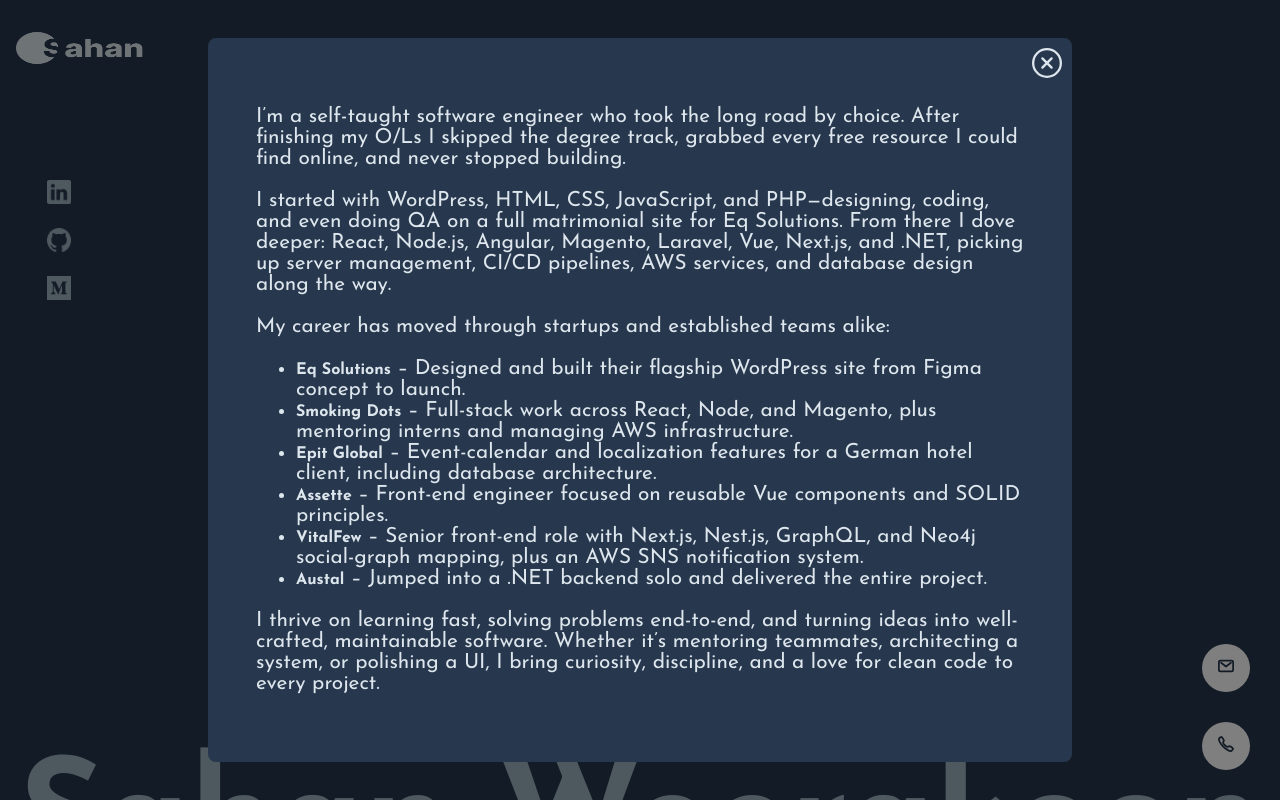
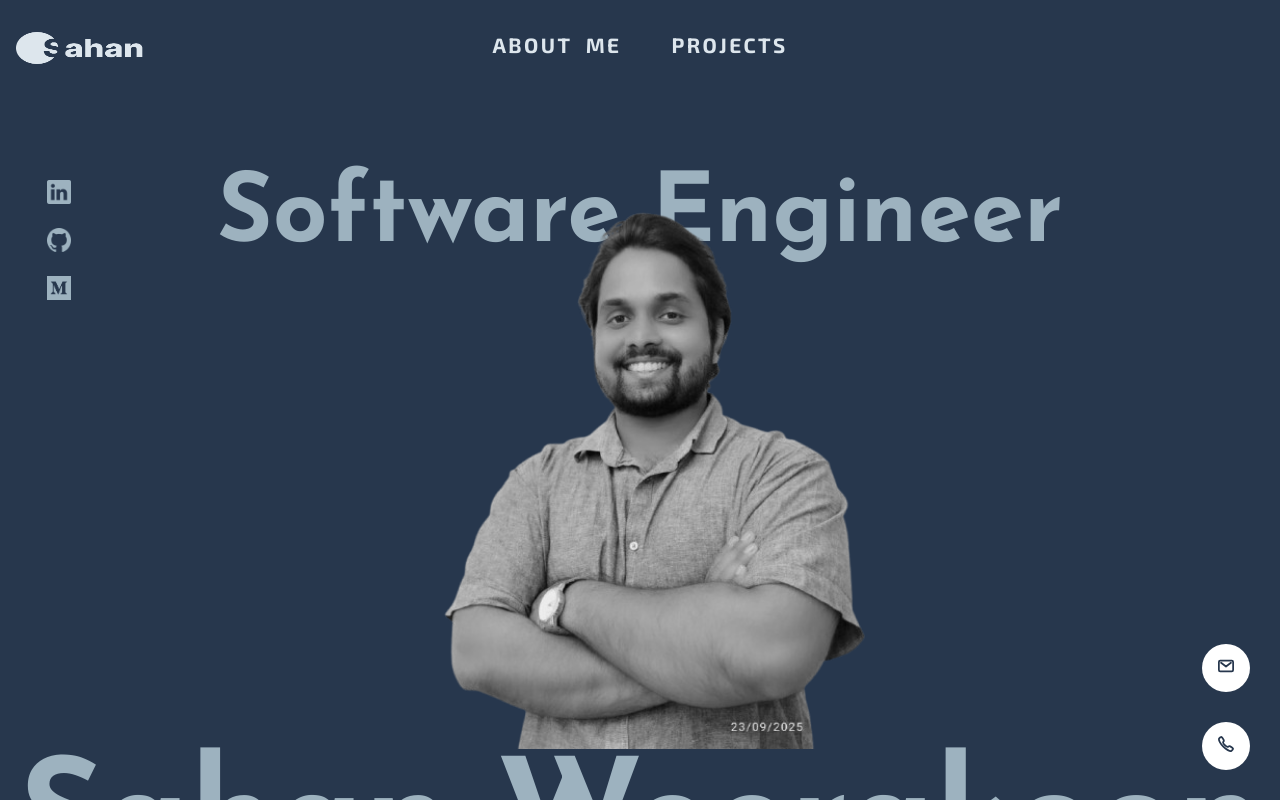
Before and after one commit to SahanNimeshWeerakoon/sahan-weerakoon, a Next.js app: page / in a window 1280 px wide. Shown: the top 800 px of the page. Built offline with nearby package versions, Linux system fonts and the light colour scheme.

Commit message:
fix use client issue in modal component

```diff
--- a/app/components/Modal.tsx
+++ b/app/components/Modal.tsx
@@ -1,4 +1,6 @@
-import { FC, ReactNode } from "react";
+'use client';
+
+import { FC, ReactNode, useEffect, useState } from "react";
 import ReactDOM from "react-dom";
 import Image from "next/image";
 
@@ -9,7 +11,12 @@
 }
 
 const Modal: FC<Props> = ({ isOpen, children, setIsOpen }) => {
+  const [mounted, setMounted] = useState(false);
+  useEffect(() => setMounted(true), []);
+
   const closeModal = () => setIsOpen(false);
+
+  if (!mounted) return null;
 
   return ReactDOM.createPortal(
     <div
@@ -18,9 +25,16 @@
     >
       <div
         className={`modal-content ${isOpen ? "slide-up" : "slide-down"}`}
-        onClick={e => e.stopPropagation()} // don’t close when clicking inside
+        onClick={e => e.stopPropagation()}
       >
-        <Image onClick={closeModal} src="/img/close.svg" alt="close icon" className="close" width={30} height={30} />
+        <Image
+          onClick={closeModal}
+          src="/img/close.svg"
+          alt="close icon"
+          className="close"
+          width={30}
+          height={30}
+        />
         {children}
       </div>
     </div>,
--- a/app/page.tsx
+++ b/app/page.tsx
@@ -14,7 +14,7 @@
     { name: "GitHub", link: "https://www.github.com/SahanNimeshWeerakoon", source: "/img/Github.png" },
     { name: "Medium", link: "https://medium.com/@hsn.weerakoon.m", source: "/img/Medium.png" },
   ]);
-  const [isOpen, setIsOpen] = useState(true);
+  const [isOpen, setIsOpen] = useState(false);
 
   return (
     <main>
```
